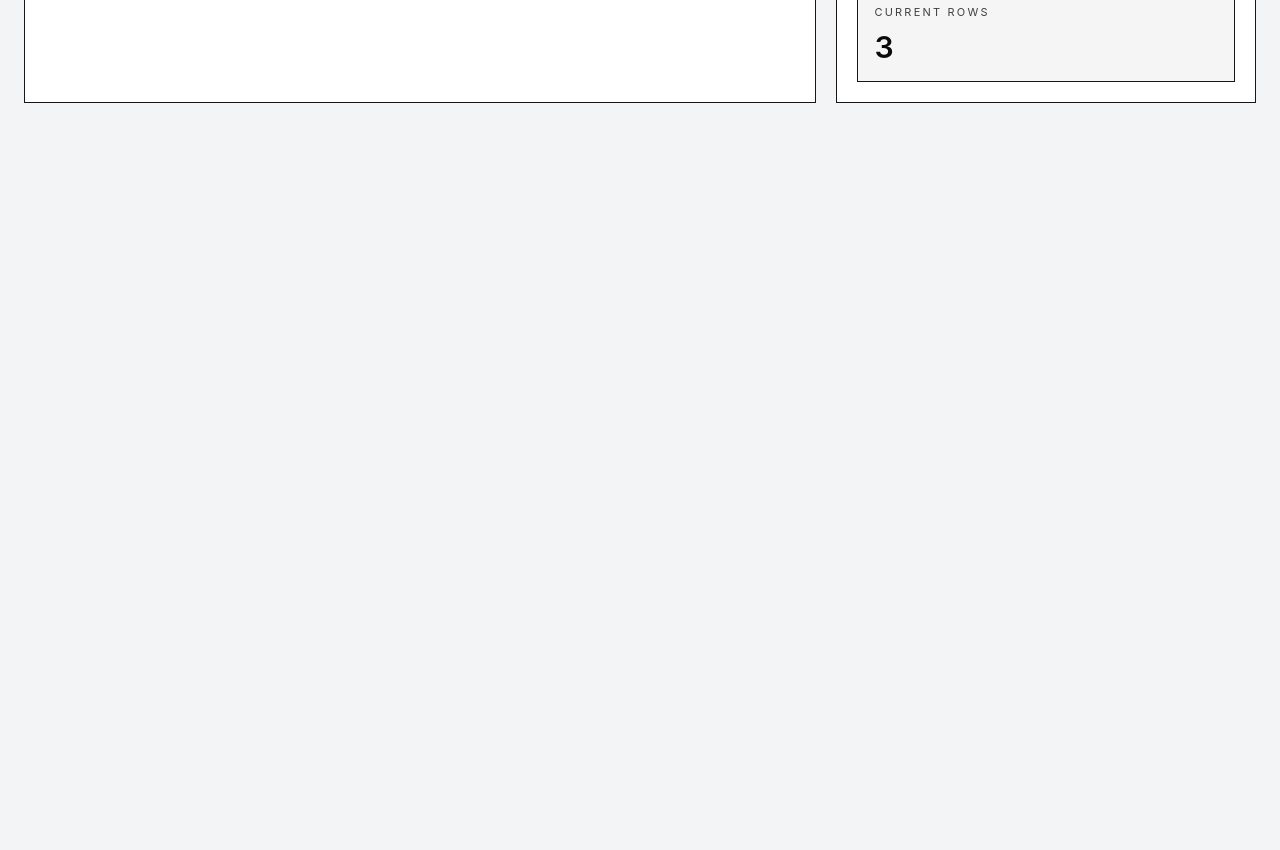
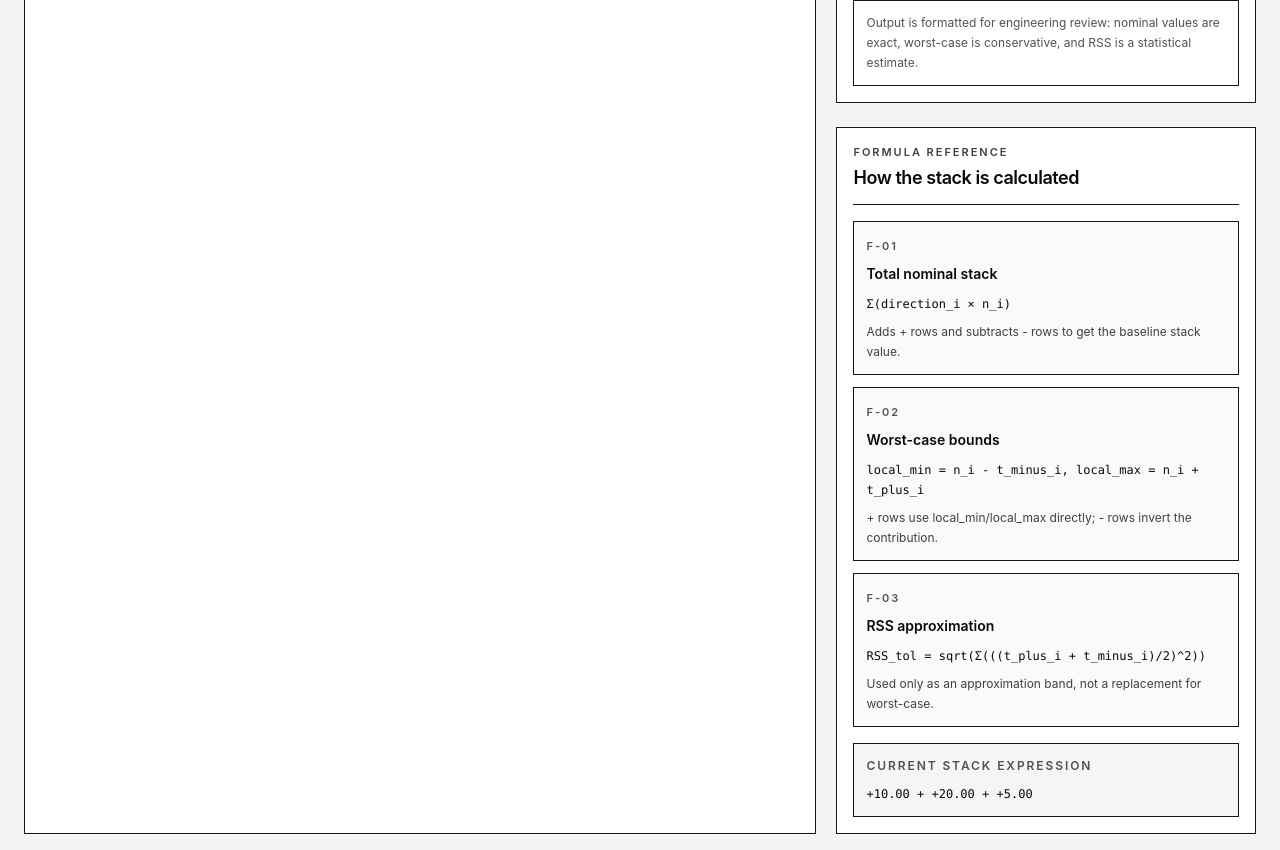
Before and after one commit to utku-gaspak/tolerance-stackup-analyser, a Next.js app: page / in a window 1280 px wide. Shown: the part 1120-1970 px from the top of the page. Before the commit the page ends 1239 px from the top, so only its background shows below. Built offline with nearby package versions, Linux system fonts and the light colour scheme.

Commit message:
ui: add formula reference panel

```diff
--- a/app/page.tsx
+++ b/app/page.tsx
@@ -2,6 +2,7 @@
 
 import { useState } from "react";
 import { ResultsPanel } from "../components/ResultsPanel";
+import { FormulaPanel } from "../components/FormulaPanel";
 import { StackTable } from "../components/StackTable";
 import { defaultSampleRows, samplePresets } from "../lib/sample-data";
 import { calculateStackup } from "../lib/stackup";
@@ -102,14 +103,6 @@ export default function Home() {
         />
 
         <div className="flex flex-col gap-6">
-          <ResultsPanel
-            result={result}
-            isValid={validation.isValid}
-            errorCount={validation.errors.length}
-            errors={validation.errors}
-            zeroToleranceRows={zeroToleranceRows}
-          />
-
           <aside className="flex h-full flex-col gap-3 border border-neutral-900 bg-white p-5 text-neutral-900">
             <p className="text-[11px] font-semibold uppercase tracking-[0.22em] text-neutral-700">Status</p>
             <h2 className="text-xl font-semibold text-neutral-950">Core scaffold is live</h2>
@@ -123,6 +116,16 @@ export default function Home() {
               <p className="mt-2 text-3xl font-semibold text-neutral-950 tabular-nums">{rows.length}</p>
             </div>
           </aside>
+
+          <ResultsPanel
+            result={result}
+            isValid={validation.isValid}
+            errorCount={validation.errors.length}
+            errors={validation.errors}
+            zeroToleranceRows={zeroToleranceRows}
+          />
+
+          <FormulaPanel rows={rows} />
         </div>
       </section>
     </main>
--- /dev/null
+++ b/components/FormulaPanel.tsx
@@ -0,0 +1,82 @@
+import type { StackRow } from "../lib/types";
+
+interface FormulaPanelProps {
+  rows: StackRow[];
+}
+
+export function FormulaPanel({ rows }: FormulaPanelProps) {
+  const currentTerms = rows.map((row) => formatTerm(row.nominal, row.direction)).join(" + ");
+
+  return (
+    <section className="border border-neutral-900 bg-white p-4">
+      <div className="border-b border-neutral-900 pb-3">
+        <p className="text-[11px] font-semibold uppercase tracking-[0.18em] text-neutral-700">Formula reference</p>
+        <h2 className="mt-1 text-lg font-semibold tracking-tight text-neutral-950">How the stack is calculated</h2>
+      </div>
+
+      <div className="mt-4 space-y-3 text-sm leading-6 text-neutral-800">
+        <FormulaBlock
+          id="F-01"
+          title="Total nominal stack"
+          formula="Σ(direction_i × n_i)"
+          note="Adds + rows and subtracts - rows to get the baseline stack value."
+        />
+        <FormulaBlock
+          id="F-02"
+          title="Worst-case bounds"
+          formula="local_min = n_i - t_minus_i, local_max = n_i + t_plus_i"
+          note="+ rows use local_min/local_max directly; - rows invert the contribution."
+        />
+        <FormulaBlock
+          id="F-03"
+          title="RSS approximation"
+          formula="RSS_tol = sqrt(Σ(((t_plus_i + t_minus_i)/2)^2))"
+          note="Used only as an approximation band, not a replacement for worst-case."
+        />
+      </div>
+
+      <div className="mt-4 border border-neutral-900 bg-neutral-100 p-3 text-xs leading-5 text-neutral-700">
+        <p className="font-semibold uppercase tracking-[0.16em] text-neutral-600">Current stack expression</p>
+        <p className="mt-2 font-mono tabular-nums text-neutral-950 break-words">
+          {currentTerms || "No rows defined"}
+        </p>
+      </div>
+    </section>
+  );
+}
+
+function FormulaBlock({
+  id,
+  title,
+  formula,
+  note
+}: {
+  id: string;
+  title: string;
+  formula: string;
+  note: string;
+}) {
+  return (
+    <article className="border border-neutral-900 bg-neutral-50 p-3">
+      <div className="flex items-start justify-between gap-3">
+        <div>
+          <p className="text-[11px] font-semibold uppercase tracking-[0.18em] text-neutral-600">{id}</p>
+          <h3 className="mt-1 font-semibold text-neutral-950">{title}</h3>
+        </div>
+      </div>
+      <p className="mt-2 font-mono text-xs leading-5 text-neutral-950 tabular-nums">{formula}</p>
+      <p className="mt-2 text-xs leading-5 text-neutral-700">{note}</p>
+    </article>
+  );
+}
+
+function formatTerm(nominal: string, direction: StackRow["direction"]): string {
+  const value = Number(nominal);
+
+  if (!Number.isFinite(value)) {
+    return "—";
+  }
+
+  const formatted = value.toFixed(2);
+  return direction === "-" ? `-${formatted}` : `+${formatted}`;
+}
```
